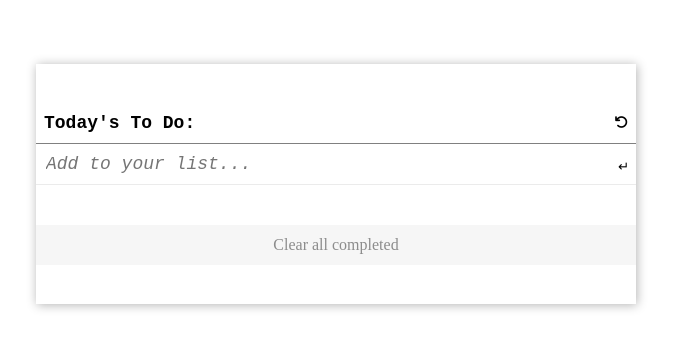
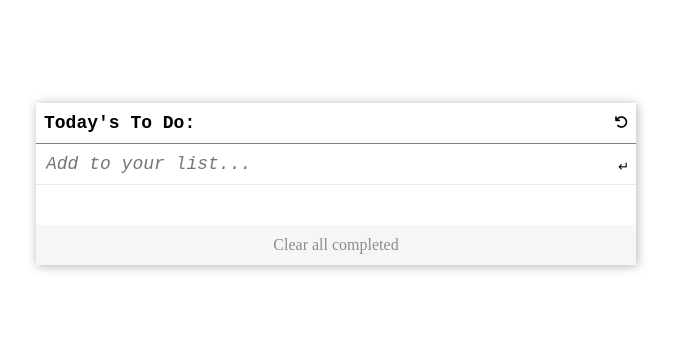
Before and after one commit to lucascomamala/To-Do-List, a website built with webpack: page src/index.html in a window 1280 px wide. Shown: the part 216-564 px from the top of the page, without its empty margins (304-977 px from the left). Built offline with nearby package versions, Linux system fonts and the light colour scheme.

Commit message:
Update style.css

```diff
--- a/src/style.css
+++ b/src/style.css
@@ -42,7 +42,6 @@ body {
   min-width: 600px;
   max-height: 80vh;
   height: auto;
-  min-height: 240px;
   display: flex;
   flex-direction: column;
   align-items: center;
```
